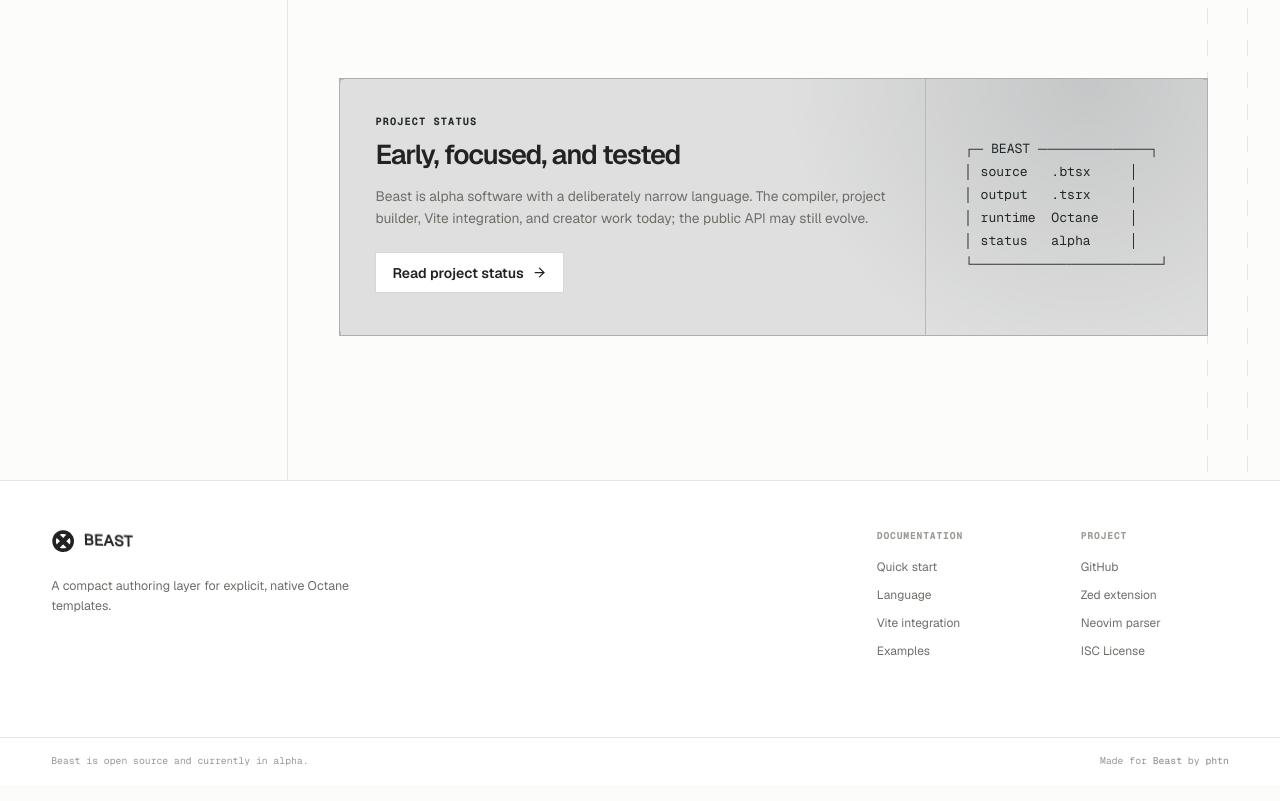
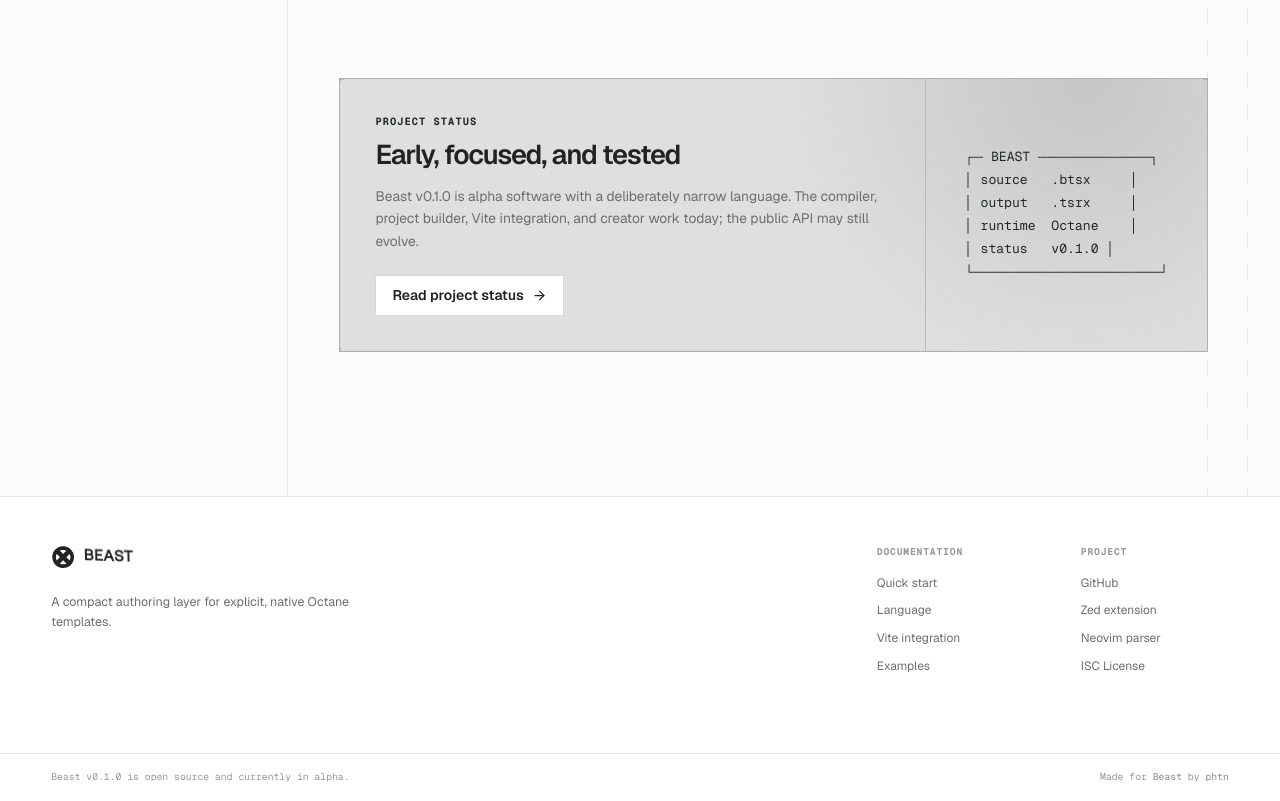
Before and after one commit to beastjs/beast-docs, a Next.js app: page / in a window 1280 px wide. Shown: the part 3280-4081 px from the top of the page. Built offline with nearby package versions, Linux system fonts and the light colour scheme; no server answers.

Commit message:
update:v-alpha

```diff
--- a/app/components/sidebar.tsx
+++ b/app/components/sidebar.tsx
@@ -1,12 +1,15 @@
 import { ArrowUpRight, CircleDot } from 'lucide-react'
 import Link from 'next/link'
 import { navigation } from '../lib/docs'
+import { getBeastRelease } from '../lib/release'
 
 type SidebarProps = {
   currentHref?: string
 }
 
-export function Sidebar({ currentHref = '' }: SidebarProps) {
+export async function Sidebar({ currentHref = '' }: SidebarProps) {
+  const release = await getBeastRelease()
+
   return (
     <div className='sidebar-column'>
       <aside className='sidebar'>
@@ -45,7 +48,7 @@
             <CircleDot size={13} />
           </span>
           <span>
-            <strong>Beast v0.1.0</strong>
+            <strong>Beast {release.version}</strong>
             <small>Alpha release</small>
           </span>
         </div>
--- a/app/components/site-footer.tsx
+++ b/app/components/site-footer.tsx
@@ -1,8 +1,11 @@
 import Link from 'next/link'
 import { githubUrl } from '../lib/docs'
+import { getBeastRelease } from '../lib/release'
 import { Brand } from './brand'
 
-export function SiteFooter() {
+export async function SiteFooter() {
+  const release = await getBeastRelease()
+
   return (
     <footer className='site-footer'>
       <div className='footer-top'>
@@ -42,7 +45,7 @@
         </div>
       </div>
       <div className='footer-bottom'>
-        <span>Beast is open source and currently in alpha.</span>
+        <span>Beast {release.version} is open source and currently in alpha.</span>
         <span>
           Made for{' '}
           <Link
--- /dev/null
+++ b/app/lib/release.ts
@@ -0,0 +1,49 @@
+import { cache } from 'react'
+import packageJson from '../../package.json'
+
+type GitHubRelease = {
+  tag_name?: string
+}
+
+const githubReleasesUrl = 'https://api.github.com/repos/phtn/beast/releases/latest'
+const fallbackVersion = `v${packageJson.version}`
+
+function normalizeVersion(tagName?: string) {
+  if (!tagName) return fallbackVersion
+  return tagName.startsWith('v') ? tagName : `v${tagName}`
+}
+
+export const getBeastRelease = cache(async function getBeastRelease() {
+  try {
+    const response = await fetch(githubReleasesUrl, {
+      headers: {
+        Accept: 'application/vnd.github+json',
+        'User-Agent': 'beast-docs',
+        ...(process.env.GITHUB_TOKEN
+          ? {
+              Authorization: `Bearer ${process.env.GITHUB_TOKEN}`
+            }
+          : {})
+      },
+      next: {
+        revalidate: 3600
+      }
+    })
+
+    if (!response.ok) {
+      throw new Error(`GitHub releases request failed with ${response.status}`)
+    }
+
+    const release = (await response.json()) as GitHubRelease
+
+    return {
+      version: normalizeVersion(release.tag_name),
+      source: 'github' as const
+    }
+  } catch {
+    return {
+      version: fallbackVersion,
+      source: 'package' as const
+    }
+  }
+})
--- a/app/page.tsx
+++ b/app/page.tsx
@@ -26,6 +26,7 @@
 import { SiteFooter } from './components/site-footer'
 import { SiteHeader } from './components/site-header'
 import { githubUrl } from './lib/docs'
+import { getBeastRelease } from './lib/release'
 
 export const metadata: Metadata = {
   title: 'Beast Documentation',
@@ -125,7 +126,9 @@
   { label: 'Vite', caption: 'Application', icon: Zap }
 ]
 
-export default function Home() {
+export default async function Home() {
+  const release = await getBeastRelease()
+
   return (
     <>
       <SiteHeader section='home' />
@@ -138,7 +141,7 @@
             <section className='hero' aria-labelledby='hero-title'>
               <div className='hero-kicker'>
                 <span className='pulse-dot' aria-hidden='true' />
-                <span>v0.1.0 · Alpha</span>
+                <span>{release.version} · Alpha</span>
               </div>
               <h1 id='hero-title'>Beast Developer Docs</h1>
               <p>Build apps fast. Even faster with machines.</p>
@@ -306,8 +309,8 @@
                   <span className='section-kicker'>Project status</span>
                   <h2 id='status-title'>Early, focused, and tested</h2>
                   <p>
-                    Beast is alpha software with a deliberately narrow language. The compiler, project builder, Vite
-                    integration, and creator work today; the public API may still evolve.
+                    Beast {release.version} is alpha software with a deliberately narrow language. The compiler,
+                    project builder, Vite integration, and creator work today; the public API may still evolve.
                   </p>
                   <a
                     href={`${githubUrl}#project-status`}
@@ -323,7 +326,7 @@
 │ source   .btsx     │
 │ output   .tsrx     │
 │ runtime  Octane    │
-│ status   alpha     │
+│ status   ${release.version} │
 └────────────────────┘`}</pre>
                 </div>
               </div>
```
